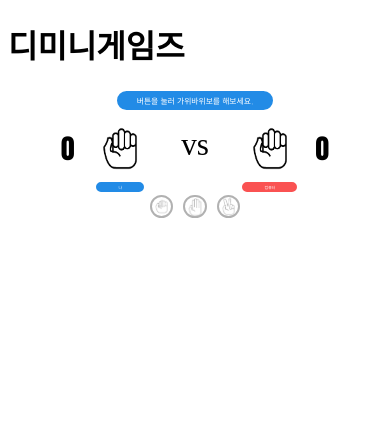
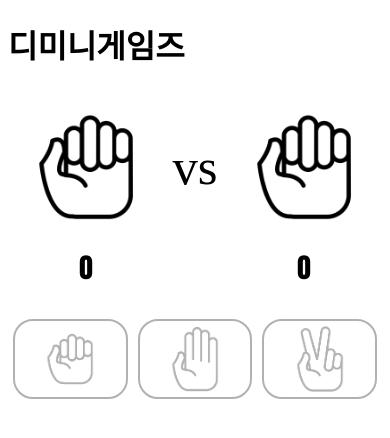
Before and after one commit to inudevs/Diminigames, a Vue app: page / in a window 390 px wide. Shown: the top 438 px of the page. Built offline with nearby package versions, Linux system fonts and the light colour scheme.

Commit message:
반응형적으로 HTML 구조 개편

```diff
--- a/public/index.html
+++ b/public/index.html
@@ -7,6 +7,7 @@
   <meta name="viewport" content="width=device-width,initial-scale=1.0">
   <link rel="icon" href="<%= BASE_URL %>favicon.ico">
   <title>디미니게임즈</title>
+
 </head>
 
 <body>
--- a/src/components/RockPaperScissors.vue
+++ b/src/components/RockPaperScissors.vue
@@ -1,20 +1,16 @@
 <template>
-  <div>
-    <div>
+  <div class="game-container">
+    <!-- <div>
       <div id="announcement-box" :class="boxColor">{{ announcement }}</div>
-    </div>
+    </div>-->
     <div class="flex-column-container">
-      <div class="player-status-container">
-        <p id="my-score" class="score">{{ myScore }}</p>
-        <img :src="myRPSImage">
-        <div id="my-name" class="player-name">나</div>
-      </div>
+      <p id="my-score" class="score">{{ myScore }}</p>
+      <img :src="myRPSImage">
       <p id="versus">vs</p>
-      <div class="player-status-container">
-        <img v-bind:src="computerRPSImage">
-        <p id="computer-score" class="score">{{ computerScore }}</p>
-        <div id="computer-name" class="player-name">컴퓨터</div>
-      </div>
+      <img :src="computerRPSImage">
+      <p id="computer-score" class="score">{{ computerScore }}</p>
+      <!-- <div id="my-name" class="player-name">나</div>
+      <div id="computer-name" class="player-name">컴퓨터</div>-->
     </div>
     <div class="rps-buttons-container">
       <button id="rock-button" class="rps-button" @click="playGame('rock')"></button>
@@ -98,6 +94,9 @@ export default {
 <style>
 @import url("https://fonts.googleapis.com/css?family=Nanum+Gothic");
 
+.game-container {
+}
+
 #announcement-box {
   border: 2px solid;
   border-radius: 40px;
@@ -129,7 +128,9 @@ export default {
 }
 
 .flex-column-container {
-  display: flex;
+  display: grid;
+
+  grid-template-columns: 1fr 1fr 1fr 1fr 1fr;
   justify-content: center;
   align-items: center;
   text-align: center;
@@ -143,43 +144,17 @@ export default {
   font-family: Impact, Haettenschweiler, "Arial Narrow Bold", sans-serif;
   font-size: 7vw;
   font-weight: bold;
-
-  margin-top: 0.5em;
-  margin-bottom: 0.5em;
-}
-
-#my-score {
-  margin-right: 0.3em;
-  text-align: right;
-}
-
-#computer-score {
-  margin-left: 0.3em;
-  text-align: left;
 }
 
 #versus {
   font-family: "Times New Roman", Times, serif;
-  font-size: 8vw;
-
-  margin-top: 0.5em;
-}
-.flex-column-container img {
-  width: 75%;
-  height: 90%;
+  font-size: 10vw;
+  margin: 0.5em 0;
 }
 
-.player-status-container {
-  display: grid;
-  grid-template-columns: 1fr 1fr;
-  grid-template-rows: auto auto;
-
-  flex: 2;
-}
-
-.player-status-container img {
-  align-self: center;
-  justify-self: center;
+.flex-column-container > img {
+  max-width: 100%;
+  max-height: 100%;
 }
 
 .player-name {
@@ -211,20 +186,19 @@ export default {
 
 .rps-buttons-container {
   display: flex;
-  justify-content: center;
-  align-items: center;
+  height: 5em;
+
+  margin-top: 0.2em;
 }
 
 .rps-button {
   opacity: 0.3;
+  flex: 1;
 
-  width: 6vw;
-  height: 6vw;
+  border: 2px solid black;
+  border-radius: 20px;
 
   margin: 0 5px;
-
-  border: 2px solid black;
-  border-radius: 50%;
 
   cursor: pointer;
 }
@@ -238,22 +212,46 @@ export default {
 }
 
 .rps-button:active {
-  width: 5.8vw;
-  height: 5.8vw;
+}
+
+@media screen and (orientation: portrait) {
+  .flex-column-container {
+    grid-template-columns: 2.5fr 1fr 2.5fr;
+    font-size: 2em;
+
+    margin-top: 0;
+  }
+
+  #versus {
+    font-family: "Times New Roman", Times, serif;
+    font-size: 13vw;
+  }
+
+  .score {
+    grid-row: 2;
+    margin-top: 0.1em;
+  }
+
+  #computer-score {
+    grid-column: 3;
+  }
 }
 
 #rock-button {
   background: url(../assets/rps-rock.png) no-repeat;
-  background-size: cover;
+  background-size: contain;
+  background-position: center;
 }
 
 #paper-button {
   background: url(../assets/rps-paper.png) no-repeat;
-  background-size: cover;
+  background-size: contain;
+  background-position: center;
 }
 
 #scissors-button {
   background: url(../assets/rps-scissors.png) no-repeat;
-  background-size: cover;
+  background-size: contain;
+  background-position: center;
 }
 </style>
--- a/vue.config.js
+++ b/vue.config.js
@@ -1,4 +1,4 @@
 module.exports = {
     runtimeCompiler: true,
-    publicPath: 'Diminigames'
-}
+    publicPath: process.env.NODE_ENV === 'production' ? '/Dimigames/' : '/'
+};
```
Also changed, not shown: src/main.js (line endings or trailing spaces).
